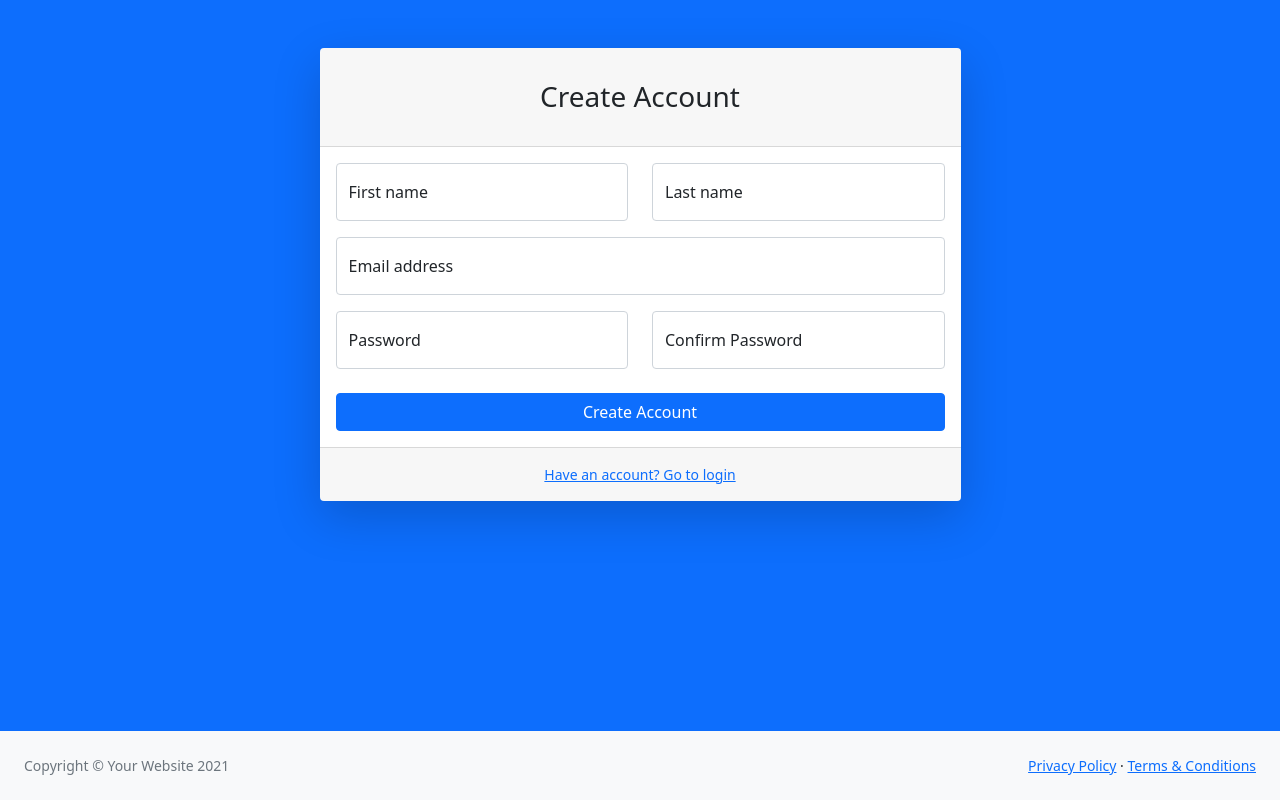
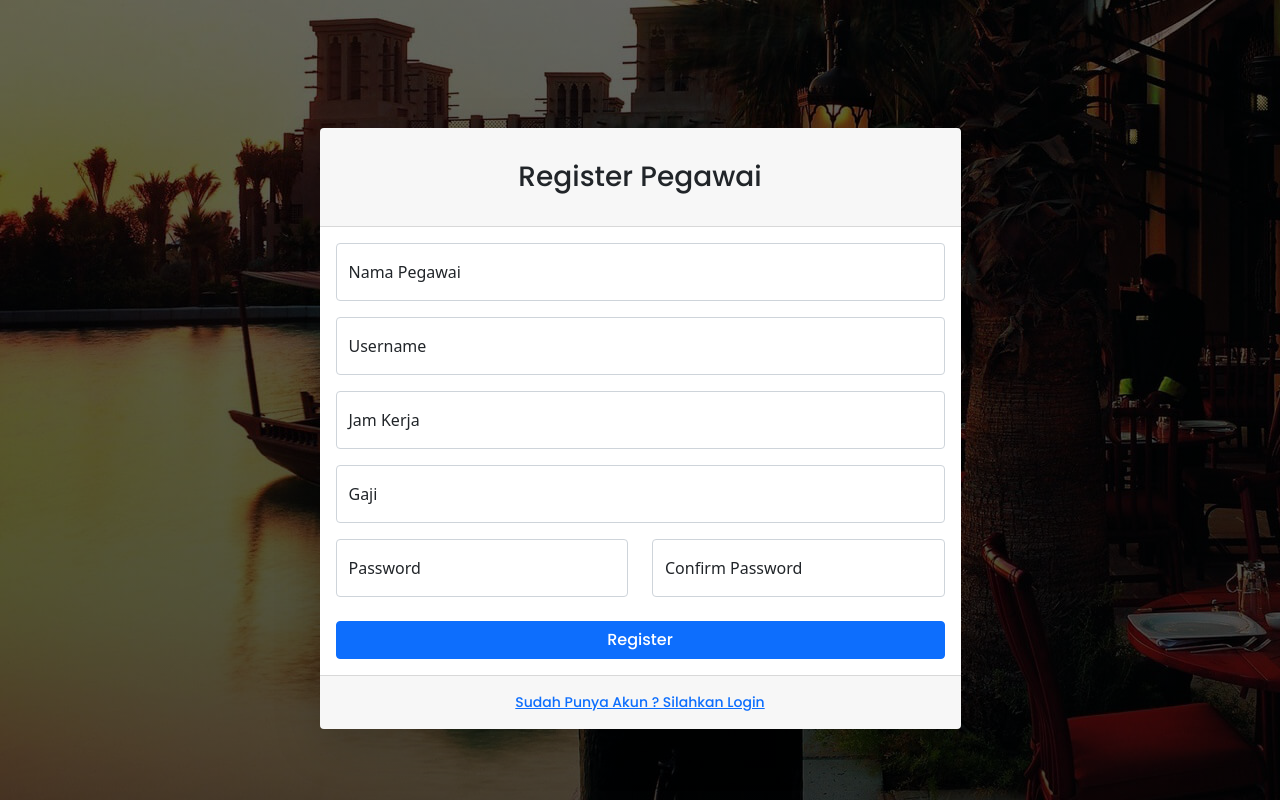
Before and after one commit to dafalagi/resto_unikom, a PHP site: page /register.php in a window 1280 px wide. Run offline with PHP 8.4, Linux system fonts and the light colour scheme; some libraries are stand-ins or nearby versions.

Commit message:
login dan register done

```diff
--- /dev/null
+++ b/assets/styles/register.css
@@ -0,0 +1,19 @@
+@import url('https://fonts.googleapis.com/css2?family=Poppins:wght@500&display=swap');
+.my-4{
+    font-family: 'Poppins', sans-serif;
+}
+.btn{
+    font-family: 'Poppins', sans-serif;
+}
+.container{
+    padding-top: 80px;
+}
+.small{
+    font-family: 'Poppins', sans-serif;
+}
+.form-control{
+    font-family: 'Poppins', sans-serif;
+}
+body{
+    background-image: linear-gradient(rgba(0,0,0,0.6),rgba(0,0,0,0.7)),url("../img/log-reg-pass.jpg");
+}
--- a/register.php
+++ b/register.php
@@ -2,8 +2,9 @@
 
         <!-- Custom Styles -->
         <link href="assets/styles/styles.css" rel="stylesheet" />
+        <link href="assets/styles/register.css" rel="stylesheet" />
     </head>
-    <body class="bg-primary">
+    <body>
         <div id="layoutAuthentication">
             <div id="layoutAuthentication_content">
                 <main>
@@ -11,48 +12,46 @@
                         <div class="row justify-content-center">
                             <div class="col-lg-7">
                                 <div class="card shadow-lg border-0 rounded-lg mt-5">
-                                    <div class="card-header"><h3 class="text-center font-weight-light my-4">Create Account</h3></div>
+                                    <div class="card-header"><h3 class="text-center font-weight-light my-4">Register Pegawai</h3></div>
                                     <div class="card-body">
                                         <form>
-                                            <div class="row mb-3">
-                                                <div class="col-md-6">
-                                                    <div class="form-floating mb-3 mb-md-0">
-                                                        <input class="form-control" id="inputFirstName" type="text" placeholder="Enter your first name" />
-                                                        <label for="inputFirstName">First name</label>
-                                                    </div>
-                                                </div>
-                                                <div class="col-md-6">
-                                                    <div class="form-floating">
-                                                        <input class="form-control" id="inputLastName" type="text" placeholder="Enter your last name" />
-                                                        <label for="inputLastName">Last name</label>
-                                                    </div>
-                                                </div>
+                                        <div class="form-floating mb-3">
+                                                <input class="form-control" id="inputnama" type="nama" name="nama" placeholder="namapegawai" />
+                                                <label for="inputnama">Nama Pegawai</label>
                                             </div>
                                             <div class="form-floating mb-3">
-                                                <input class="form-control" id="inputEmail" type="email" placeholder="name@example.com" />
-                                                <label for="inputEmail">Email address</label>
+                                                <input class="form-control" id="inputusername" type="username" name="username" placeholder="username" />
+                                                <label for="inputEmail">Username</label>
+                                            </div>
+                                            <div class="form-floating mb-3">
+                                                <input class="form-control" id="inputujamkerja" type="jamkerja" name="jam_kerja" placeholder="jamkerja" />
+                                                <label for="inputEmail">Jam Kerja</label>
+                                            </div>
+                                            <div class="form-floating mb-3">
+                                                <input class="form-control" id="inputgaji" type="gaji" name="gaji" placeholder="gaji" />
+                                                <label for="inputEmail">Gaji</label>
                                             </div>
                                             <div class="row mb-3">
                                                 <div class="col-md-6">
                                                     <div class="form-floating mb-3 mb-md-0">
-                                                        <input class="form-control" id="inputPassword" type="password" placeholder="Create a password" />
+                                                        <input class="form-control" id="inputPassword" type="password" name="password_1" placeholder="Create a password" />
                                                         <label for="inputPassword">Password</label>
                                                     </div>
                                                 </div>
                                                 <div class="col-md-6">
                                                     <div class="form-floating mb-3 mb-md-0">
-                                                        <input class="form-control" id="inputPasswordConfirm" type="password" placeholder="Confirm password" />
+                                                        <input class="form-control" id="inputPasswordConfirm" type="password" name="password_2" placeholder="Confirm password" />
                                                         <label for="inputPasswordConfirm">Confirm Password</label>
                                                     </div>
                                                 </div>
                                             </div>
                                             <div class="mt-4 mb-0">
-                                                <div class="d-grid"><a class="btn btn-primary btn-block" href="login.php">Create Account</a></div>
+                                                <div class="d-grid"><a class="btn btn-primary btn-block" href="login.php" name="register">Register</a></div>
                                             </div>
                                         </form>
                                     </div>
                                     <div class="card-footer text-center py-3">
-                                        <div class="small"><a href="login.php">Have an account? Go to login</a></div>
+                                        <div class="small"><a href="login.php">Sudah Punya Akun ? Silahkan Login</a></div>
                                     </div>
                                 </div>
                             </div>
@@ -60,20 +59,6 @@
                     </div>
                 </main>
             </div>
-            <div id="layoutAuthentication_footer">
-                <footer class="py-4 bg-light mt-auto">
-                    <div class="container-fluid px-4">
-                        <div class="d-flex align-items-center justify-content-between small">
-                            <div class="text-muted">Copyright &copy; Your Website 2021</div>
-                            <div>
-                                <a href="#">Privacy Policy</a>
-                                &middot;
-                                <a href="#">Terms &amp; Conditions</a>
-                            </div>
-                        </div>
-                    </div>
-                </footer>
-            </div>
         </div>
 
         <?php
```
Also changed, not shown: assets/styles/login.css (added, +26 -0 lines), login.php (+8 -21 lines), password.php (deleted, +0 -56 lines), assets/img/log-reg-pass.jpg (added).
